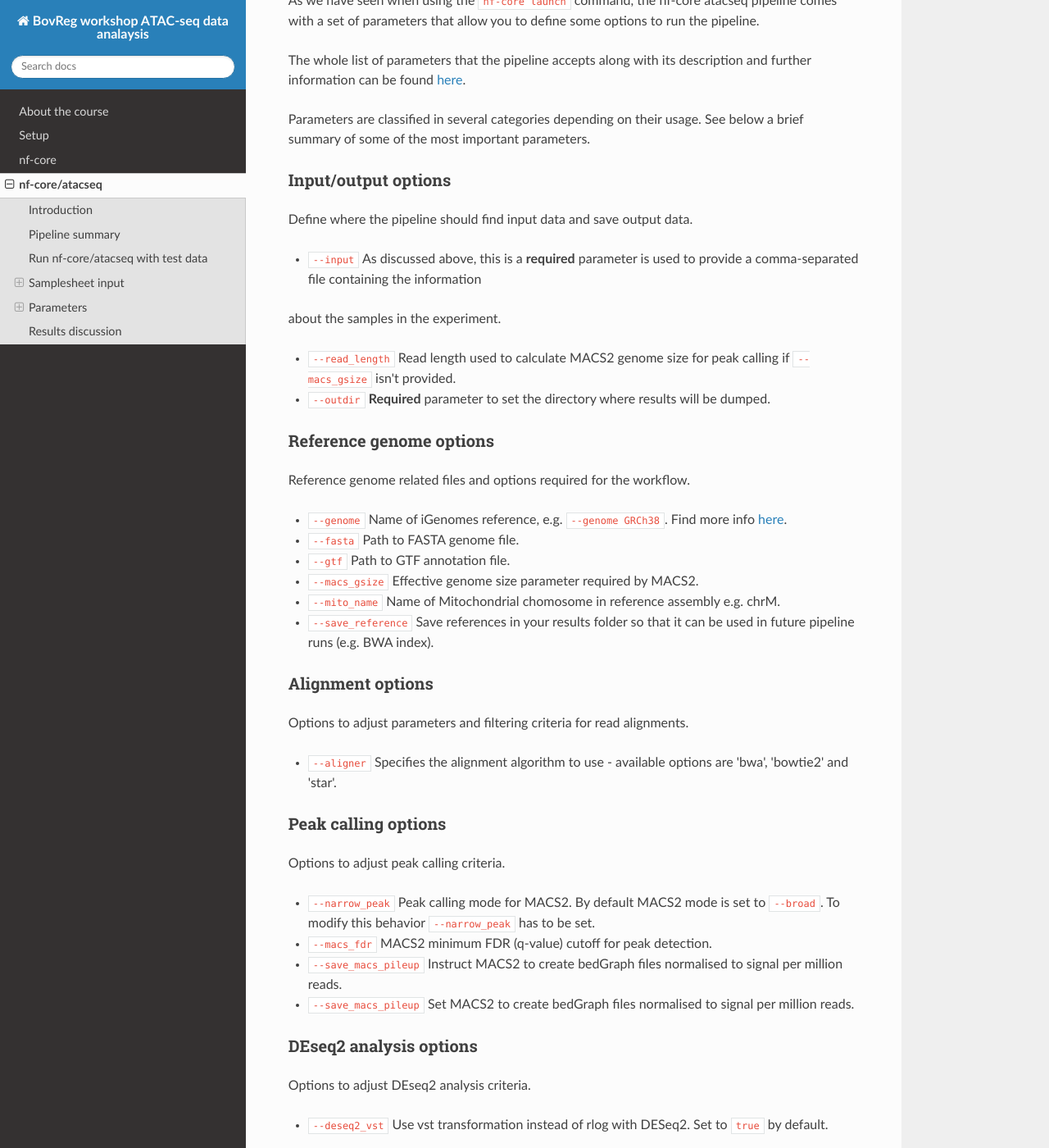
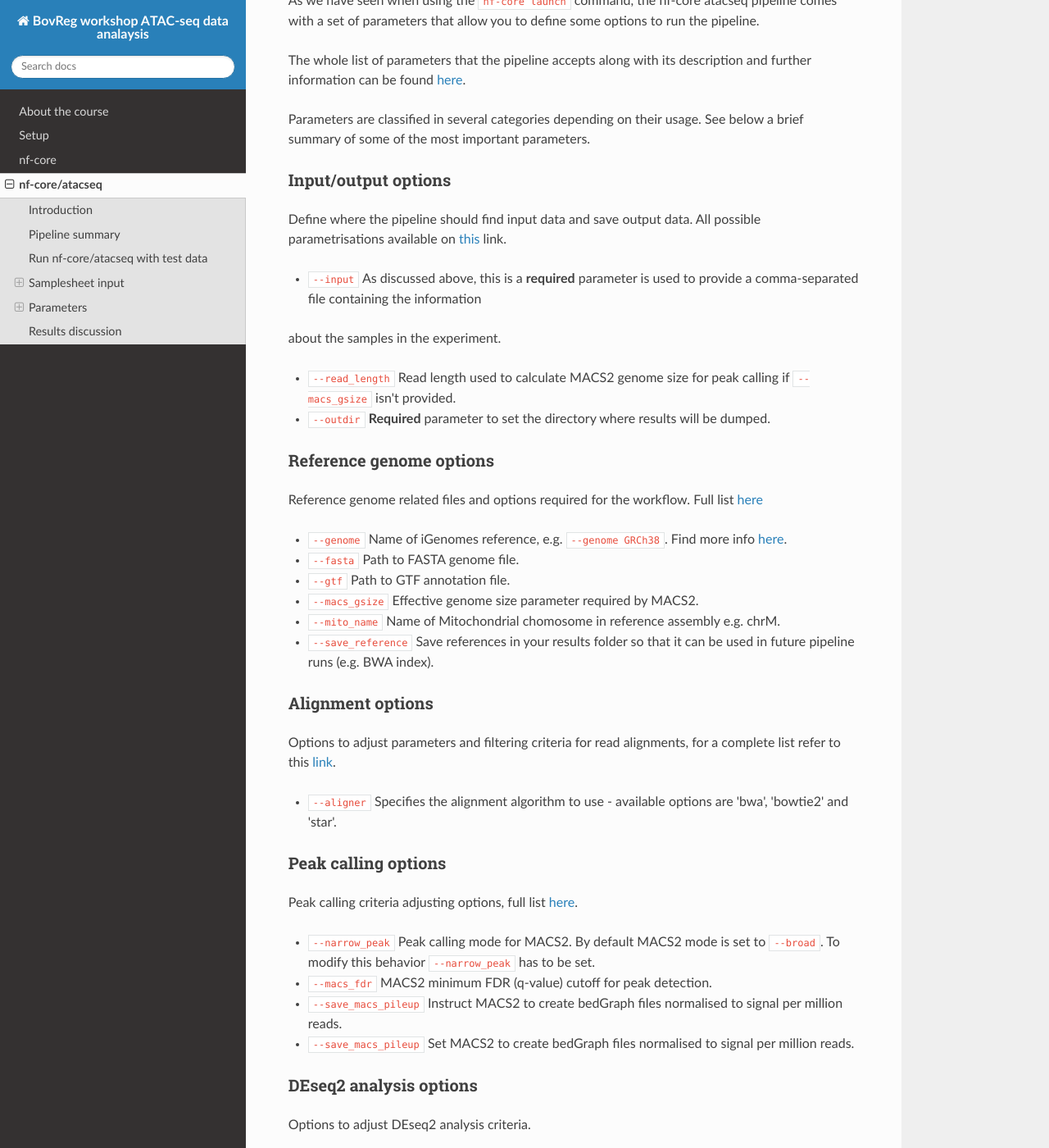
Before and after one commit to BovReg/atacseq-workshop-limoges, a Sphinx documentation site: the page built from docs/ATAC-seq_pipeline.rst, in a window 1280 px wide and 1400 px high, scrolled down 4820 px. Shown: the whole window at 82% size. Built offline with Sphinx 7.4.7 and the Read the Docs theme 2.0.0, drawn with Linux system fonts in a browser that asks for light colours.

Commit message:
Add section links to parametrisation list

```diff
--- a/docs/ATAC-seq_pipeline.rst
+++ b/docs/ATAC-seq_pipeline.rst
@@ -215,7 +215,7 @@ most important parameters.
 Input/output options
 --------------------
 
-Define where the pipeline should find input data and save output data.
+Define where the pipeline should find input data and save output data. All possible parametrisations available on `this <https://nf-co.re/atacseq/dev/parameters#inputoutput-options>`_ link.
 
 * ``--input`` As discussed above, this is a **required** parameter is used to provide a comma-separated file containing the information
 about the samples in the experiment.
@@ -228,7 +228,7 @@ about the samples in the experiment.
 Reference genome options
 ------------------------
 
-Reference genome related files and options required for the workflow.
+Reference genome related files and options required for the workflow. Full list `here <https://nf-co.re/atacseq/dev/parameters#reference-genome-options>`_
 
 * ``--genome`` Name of iGenomes reference, e.g. ``--genome GRCh38``. Find more info `here <https://nf-co.re/usage/reference_genomes>`_.
 
@@ -246,7 +246,7 @@ Reference genome related files and options required for the workflow.
 Alignment options
 -----------------
 
-Options to adjust parameters and filtering criteria for read alignments.
+Options to adjust parameters and filtering criteria for read alignments, for a complete list refer to this `link <https://nf-co.re/atacseq/dev/parameters#alignment-options>`_.
 
 * ``--aligner`` Specifies the alignment algorithm to use - available options are 'bwa', 'bowtie2' and 'star'.
 
@@ -254,7 +254,7 @@ Options to adjust parameters and filtering criteria for read alignments.
 Peak calling options
 --------------------
 
-Options to adjust peak calling criteria.
+Peak calling criteria adjusting options, full list `here <https://nf-co.re/atacseq/dev/parameters#peak-calling-options>`_.
 
 * ``--narrow_peak`` Peak calling mode for MACS2. By default MACS2 mode is set to ``--broad``. To modify this behavior ``--narrow_peak`` has to be set.
 
```
